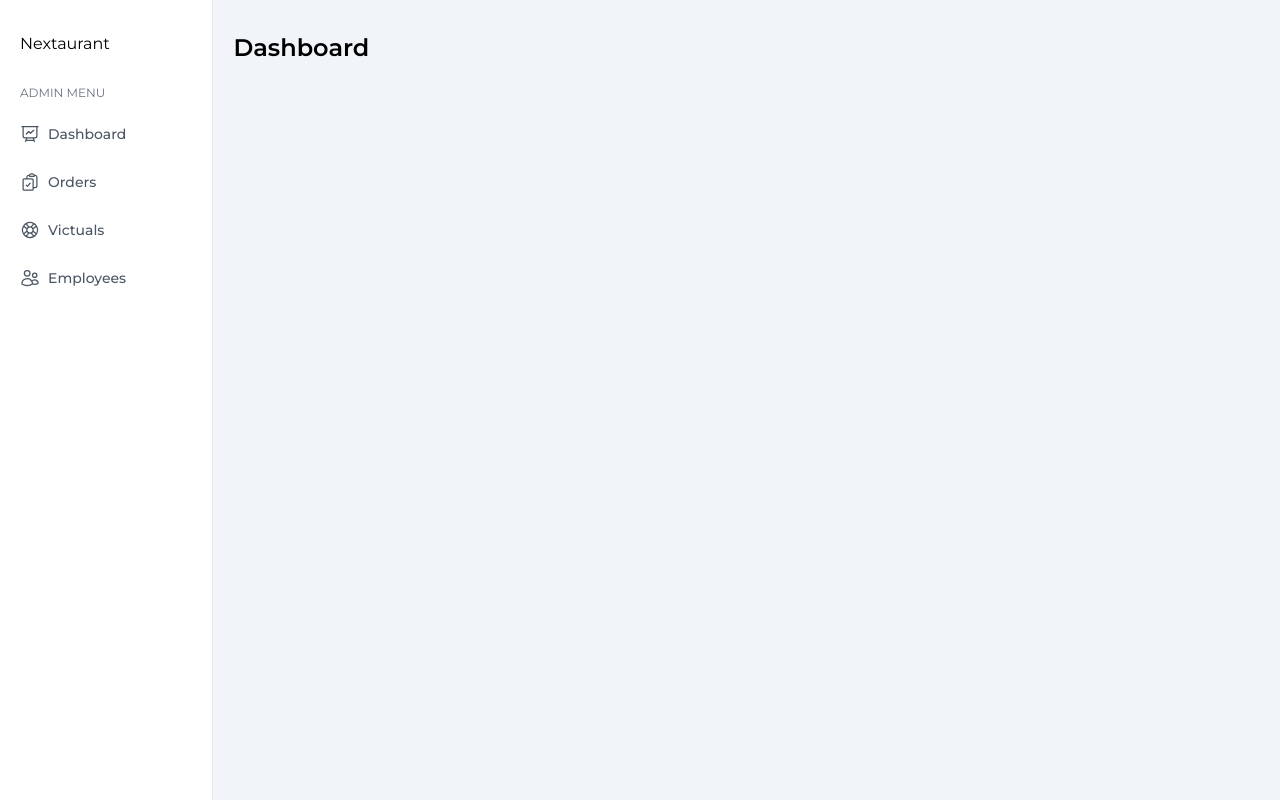
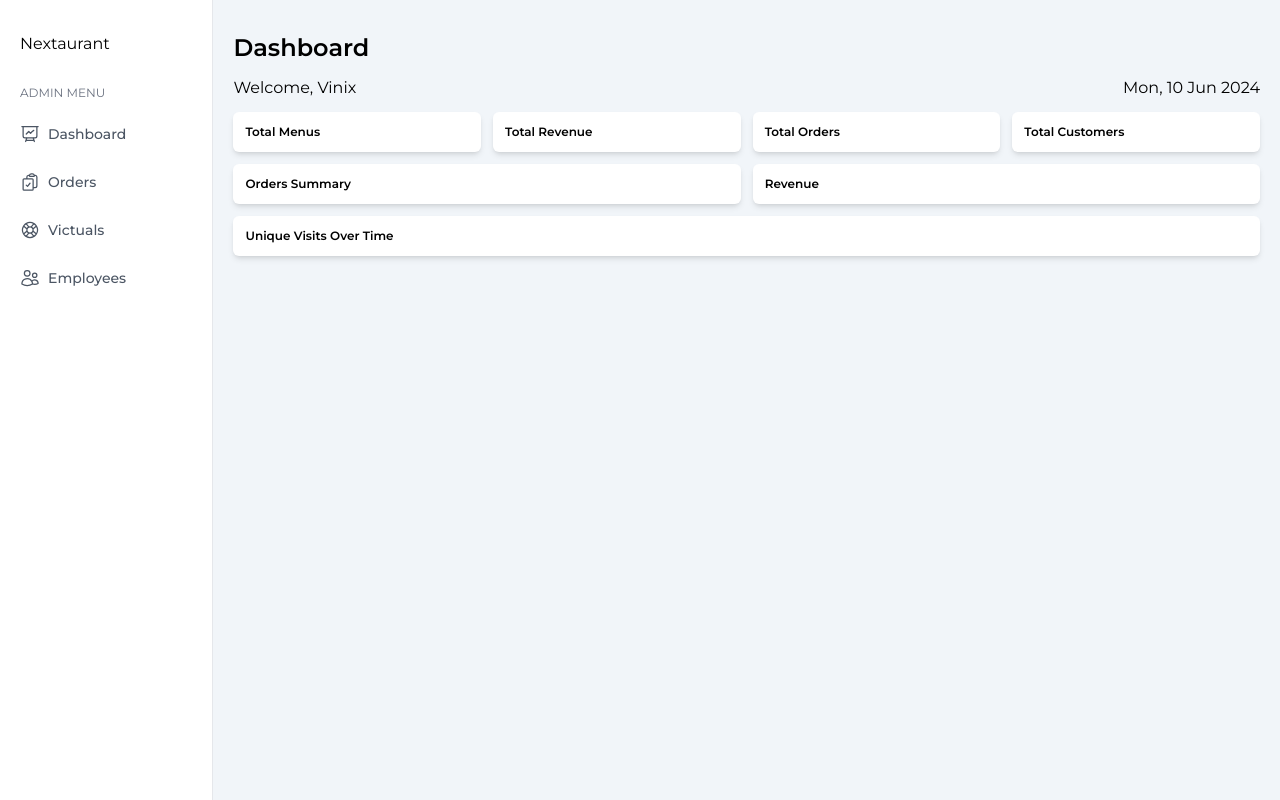
Before and after one commit to winstencoellins/nextaurant, a Next.js app: page /admin/dashboard in a window 1280 px wide. Built offline with nearby package versions, Linux system fonts and the light colour scheme.

Commit message:
Edit admin/dashboard page.tsx

```diff
--- a/app/admin/dashboard/page.tsx
+++ b/app/admin/dashboard/page.tsx
@@ -1,9 +1,37 @@
 export default function Dashboard() {
+    function todayDate(){
+        Date.prototype.getDay()
+        Date.prototype.getDate()
+        Date.prototype.getMonth()
+        Date.prototype.getFullYear()
+    }
     return (
         <div className="mx-5 mt-8 w-full">
             <h1 className="text-2xl font-semibold">Dashboard</h1>
 
+            <div className="mt-3">
+                <h3>Welcome, Vinix <span className="float-end">Mon, 10 Jun 2024</span></h3>
+            </div>
 
+            <div className="grid grid-cols-2 gap-3 mt-3">
+                <div className=" grid grid-rows-2 gap-3">
+                    <div className="grid grid-cols-2 gap-3">
+                        <p className="bg-white rounded-md text-xs shadow-md p-3 font-semibold">Total Menus</p>
+                        <p className="bg-white rounded-md text-xs shadow-md p-3 font-semibold">Total Revenue</p>
+                    </div>
+                    <p className="bg-white rounded-md text-xs shadow-md p-3 font-semibold">Orders Summary</p>
+                </div>
+                <div className=" grid grid-rows-2 gap-3">
+                    <div className="grid grid-cols-2 gap-3">
+                        <p className="bg-white rounded-md text-xs shadow-md p-3 font-semibold">Total Orders</p>
+                        <p className="bg-white rounded-md text-xs shadow-md p-3 font-semibold">Total Customers</p>
+                    </div>
+                    <p className="bg-white rounded-md text-xs shadow-md p-3 font-semibold">Revenue</p>
+                </div>
+            </div>
+            <div className="mt-3">
+                <p className="bg-white rounded-md text-xs shadow-md p-3 font-semibold w-full">Unique Visits Over Time</p>
+            </div>
         </div>
     )
 }
```
